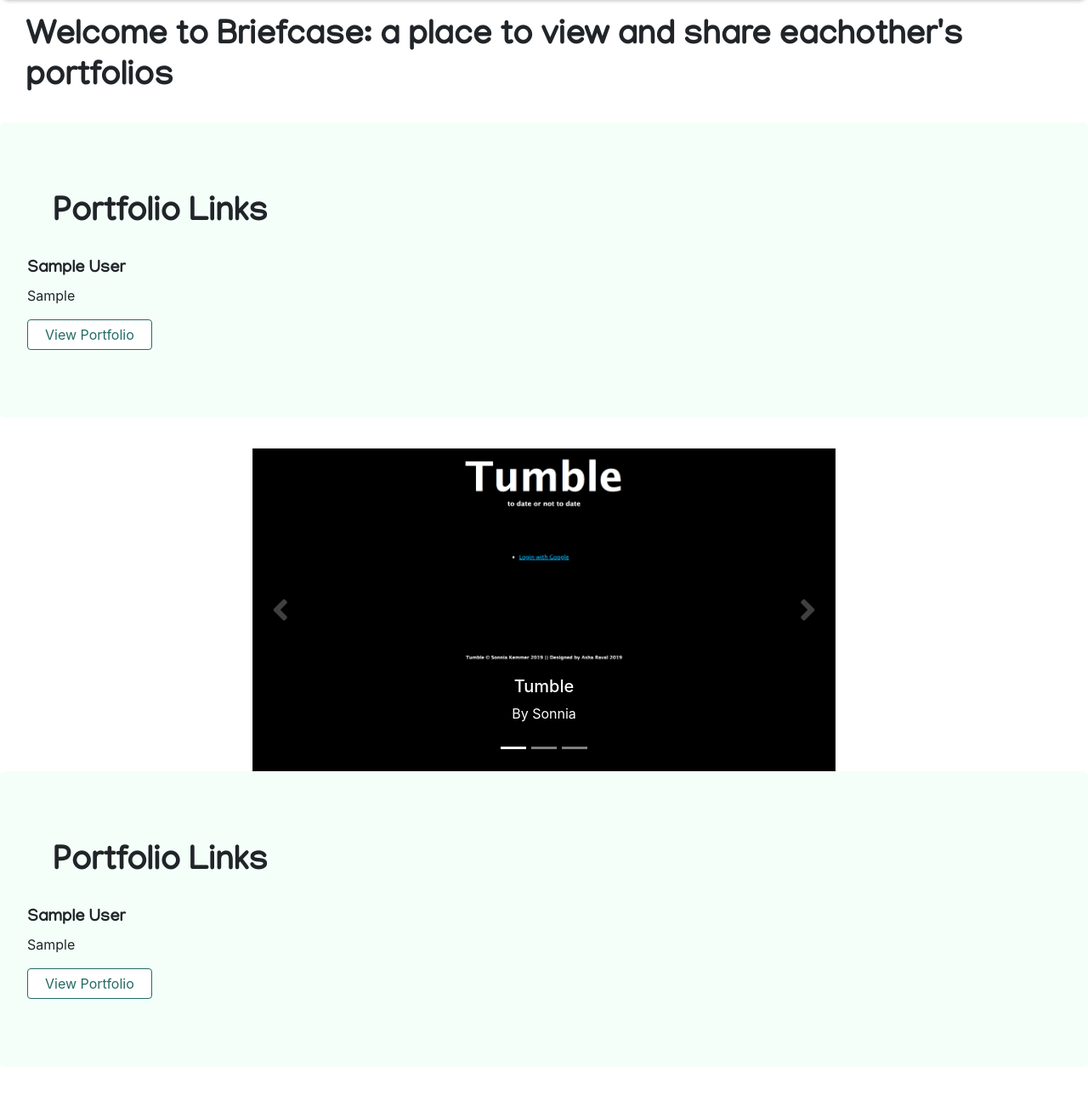
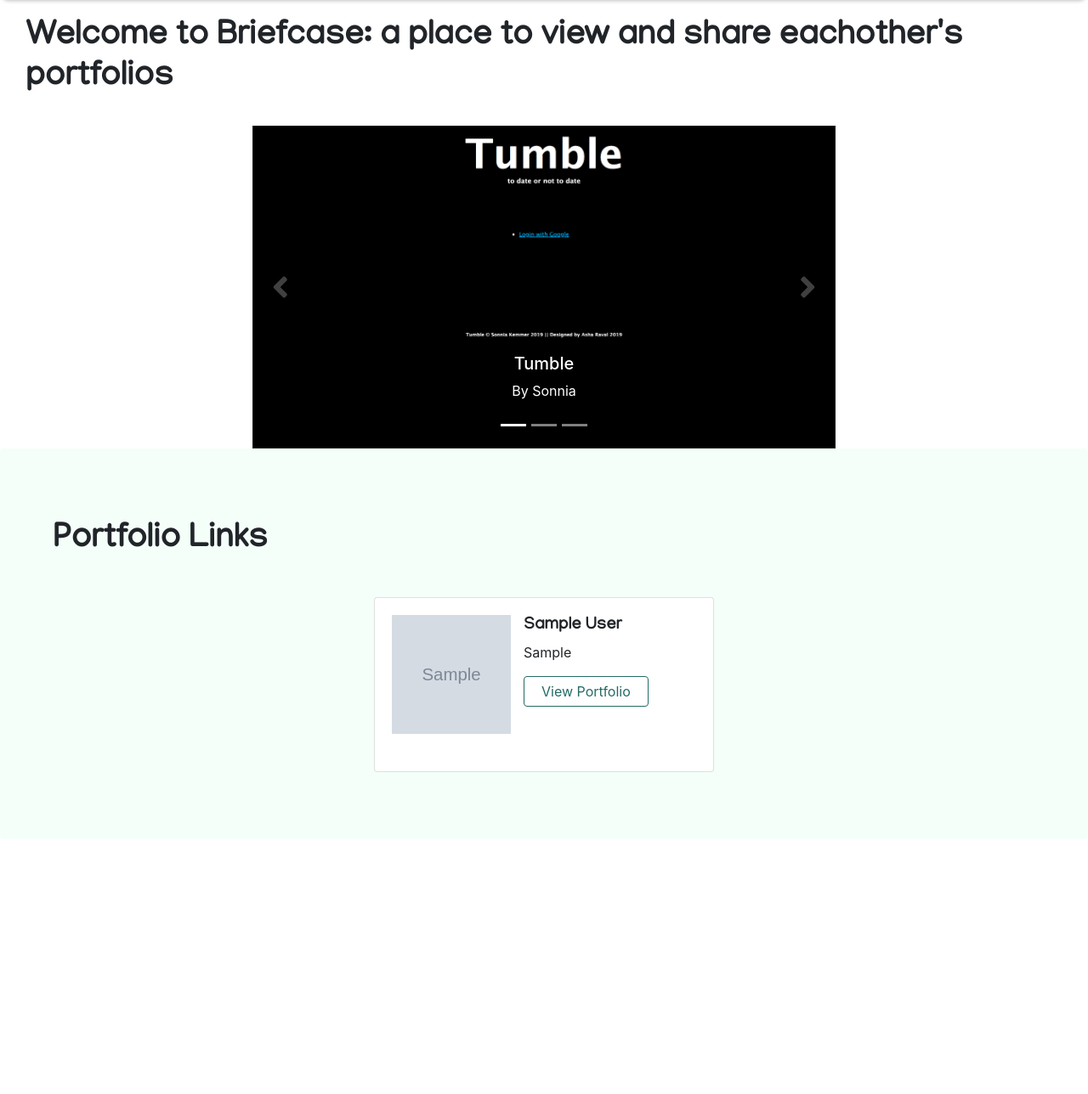
Before and after one commit to emilyc729/mybriefcase, a Django app: page / in a window 1280 px wide. Shown: the part 56-1344 px from the top of the page at 85% size. After the commit the page ends 965 px from the top, so only its background shows below. Run offline with Django 3.2, Linux system fonts and the light colour scheme; tables that the repository leaves empty hold one stand-in row (values such as "Sample post"); grey boxes marked "Sample" are stand-in pictures; some libraries are stand-ins or nearby versions.

Commit message:
style home page

```diff
--- a/main_app/static/css/style.css
+++ b/main_app/static/css/style.css
@@ -134,15 +134,28 @@
 
 
 /* Home page */
-#home-portfolio-links {
-    border: 1px solid blue
+.home-portfolio-links {
+    padding: 20px;
+    margin: 15px;
+    min-width: 200px;
+    max-width: 400px;
+}
+
+
+.profile-img-home {
+    width:140px;
+    height: 140px;
+    object-fit: cover;
+}
+
+.profile-info {
+    padding-left: 15px;
 }
 
 #login-container {
     display: flex;
     justify-content: center;
 }
-
 
 .carousel-inner {
     background-color: white;
@@ -188,6 +201,10 @@
     width: 100%;
 }
 
+.profile-icon {
+    font-size: 4em;
+}
+
 #project-img {
     object-fit: cover;
     height: 290px;
--- a/main_app/templates/home.html
+++ b/main_app/templates/home.html
@@ -2,29 +2,6 @@
 {% block content %}
 
 <h1>Welcome to Briefcase: a place to view and share eachother's portfolios</h1>
-
-
-
-<div class=jumbotron>
-    <h1>Portfolio Links</h1>
-
-    {% if user != "" %}
-    <div class="row">
-        {% for user in users %}
-        {% if user.portfolio != "" %}
-        <div class="col-md-4 mb-3 home-portfolio-links">
-            <h3>{{user.first_name}} {{user.last_name}}</h3>
-            <p>{{user.portfolio.profession}}</p>
-            <a href="{% url 'user_profile' user.id %}"><button type="button" class="btn btn-outline-primary">View Portfolio</button></a>
-        </div>
-        {% endif %}
-        {% endfor %}
-    </div>
-    {% else %}
-        <h2>There are no users with portfolios</h2>
-    {% endif %}
-
-</div>
 
 <div class="container">
     <div class="row" id="carousel-row">
@@ -78,15 +55,21 @@
 
 <div class=jumbotron>
     <h1>Portfolio Links</h1>
-
     {% if user %}
-    <div class="row">
+    <div class="row d-flex justify-content-around">
         {% for user in users %}
         {% if user.portfolio %}
-        <div class="col-md-4 mb-3 home-portfolio-links">
-            <h3>{{user.first_name}} {{user.last_name}}</h3>
-            <p>{{user.portfolio.profession}}</p>
-            <a href="{% url 'user_profile' user.id %}"><button type="button" class="btn btn-outline-primary">View Portfolio</button></a>
+        <div class="col-sm-6 col-md-6 col-lg-4 card home-portfolio-links d-flex flex-row">
+            {% if user.portfolio.photo_url %}
+                <img class="responsive-img mb-4 profile-img-home" src="{{user.portfolio.photo_url}}" alt="Avatar">
+            {% else %}
+                <div class="responsive-img mb-4 profile-img-home profile-icon text-center"><i class="fas fa-user"></i></div>
+            {% endif %}
+            <div class="profile-info">
+                <h3>{{user.first_name}} {{user.last_name}}</h3>
+                <p>{{user.portfolio.profession}}</p>
+                <a href="{% url 'user_profile' user.id %}"><button type="button" class="btn btn-outline-primary">View Portfolio</button></a>
+            </div>
         </div>
         {% endif %}
         {% endfor %}
@@ -94,7 +77,6 @@
     {% else %}
         <h2>There are no users with portfolios</h2>
     {% endif %}
-
 </div>
 
 {% endblock %}
```
